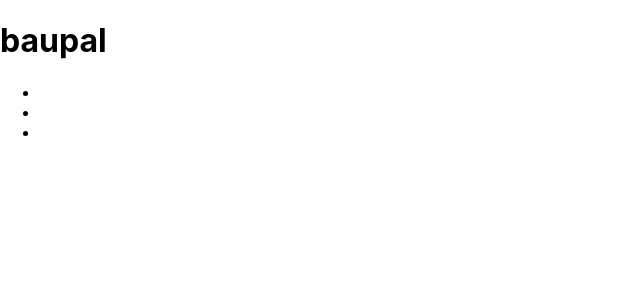
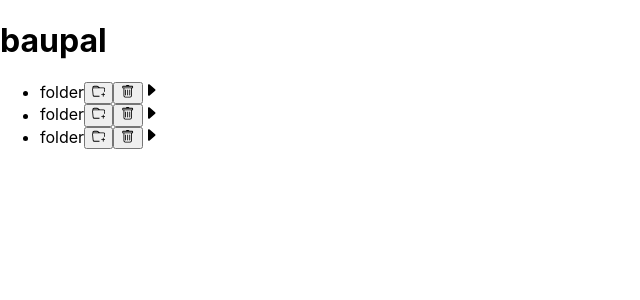
Before and after one commit to lucidbeaming/baupal, a React (Create React App) app: page / in a window 1280 px wide. Shown: the top 300 px of the page, without its empty margins (0-640 px from the left). Built offline with nearby package versions, Linux system fonts and the light colour scheme; what deepdash-es would draw is missing.

Commit message:
Individual folder element with some UI tricks

```diff
--- a/src/components/finderFolder.tsx
+++ b/src/components/finderFolder.tsx
@@ -15,15 +15,46 @@ interface FolderPropTypes {
   active: string[] | null
 }
 
-function Folder() {
 
+function Folder({ item, allFolders, onRemove, onAdd, active, setActive }: FolderPropTypes) {
+
+  const activate = (event: any) => {
+    event.stopPropagation()
+    setActive(item.id)
+    let allParents: any = []
+    let ancestors: any = []
+    _.eachDeep(allFolders, (value, key, parentObj, ctx) => {
+      if (value === item.id) {
+        allParents = ctx?.parents
+      }
+    })
+    allParents.forEach((parent: any) => {
+      let innerId = _.get(allFolders, parent.path)
+      if (Array.isArray(innerId) === false && innerId !== undefined) {
+        ancestors.push(innerId?.id)
+      }
+    })
+    setActive(ancestors)
+  }
 
   const isCurrent = () => {
-
+    if (active && active.indexOf(item.id) !== -1) {
+      return true
+    }
+    return false
   }
 
   return (
-    <li>
+    <li onClick={activate} className={isCurrent() ? 'active-folder' : ''}>
+      <span>{item.name}</span>
+      <Button className="right-button" variant="outline-success" size="sm" onClick={() => onAdd(item.id)}>
+        <FolderPlus />
+      </Button>
+      <Button variant="outline-danger" size="sm" onClick={() => onRemove(item.id)}>
+        <Trash />
+      </Button>
+      {(item?.children?.length > 0) ? <CaretRightFill /> : <CaretRightFill className="hidden" /> }
+      {(item?.children?.length > 0) && isCurrent() ? <FolderContents items={item.children} allFolders={allFolders} onAdd={onAdd} onRemove={onRemove} active={active} setActive={setActive} /> : ''}
     </li>
   )
 }
```
